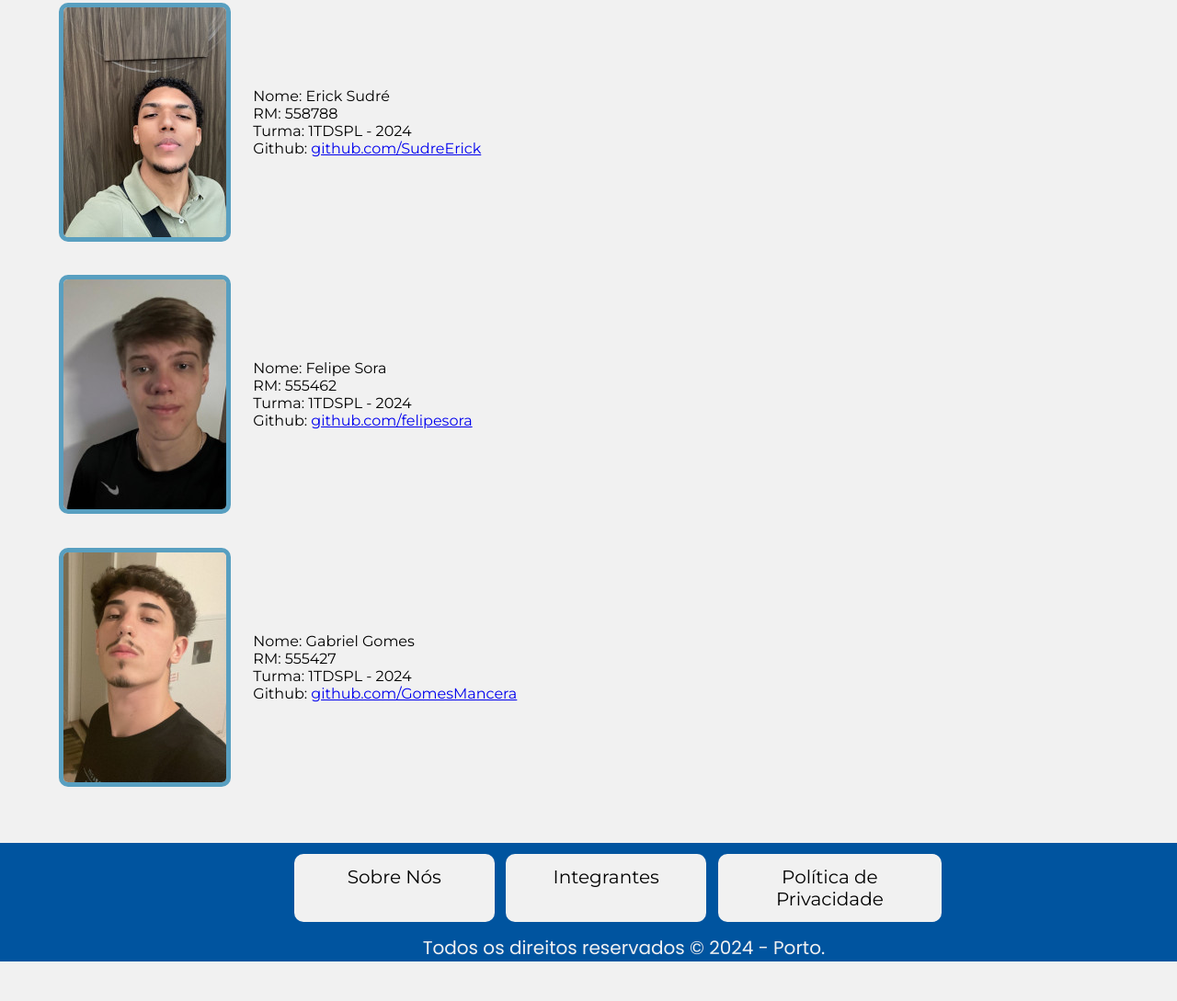
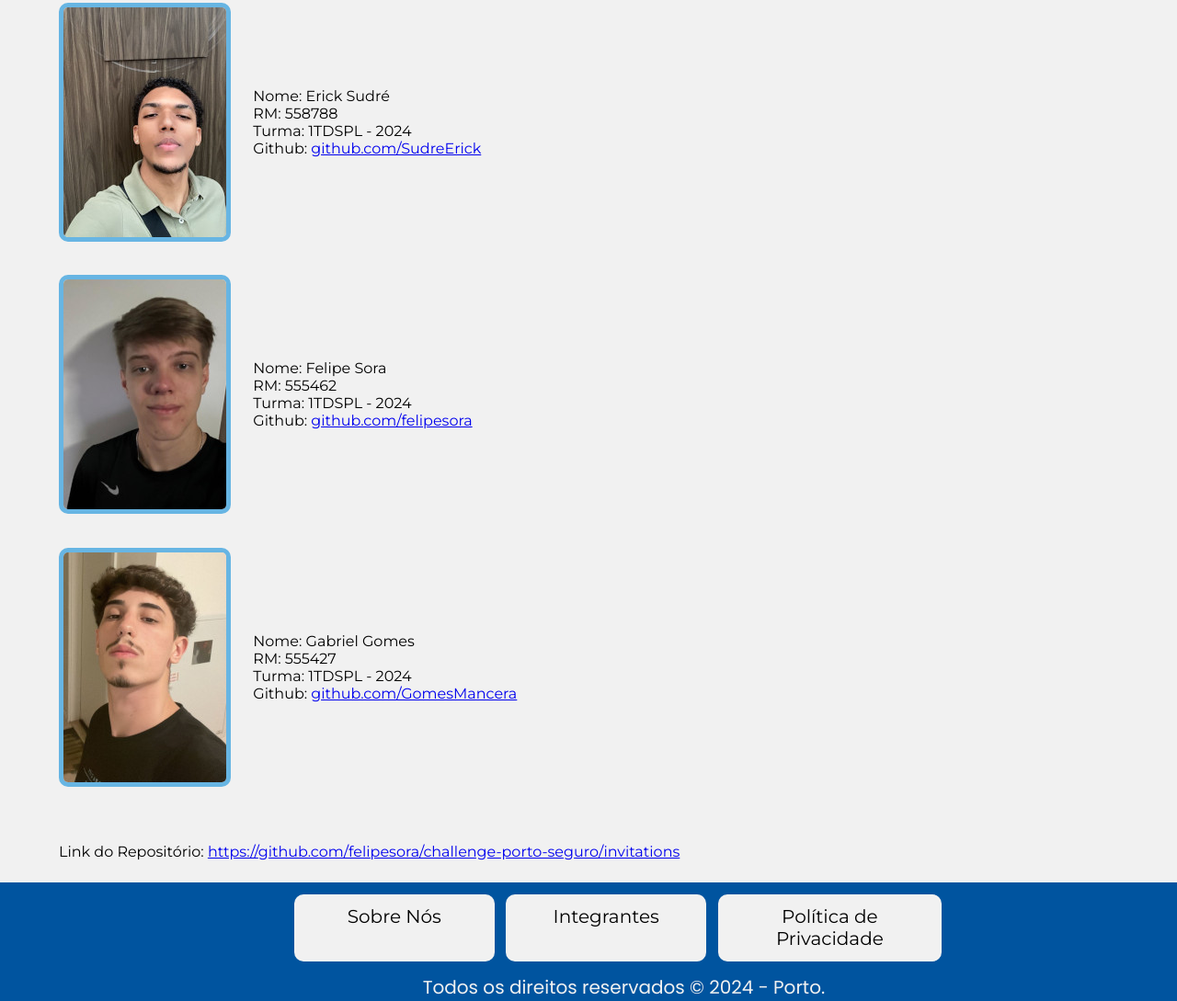
Before and after one commit to felipesora/challenge-porto-seguro, a plain HTML site: page integrantes.html in a window 1280 px wide. Shown: the part 259-1348 px from the top of the page at 92% size. Before the commit the page ends 1305 px from the top, so only its background shows below. Drawn offline with Linux system fonts and the light colour scheme.

Commit message:
link do repositorio na página de integrantes

```diff
--- a/integrantes.html
+++ b/integrantes.html
@@ -49,6 +49,7 @@
                     Github: <a href="https://github.com/GomesMancera" target="_blank">github.com/GomesMancera</a>
                 </p>
             </section>
+            <p class="link_repositorio">Link do Repositório: <a href="https://github.com/felipesora/challenge-porto-seguro/invitations" target="_blank">https://github.com/felipesora/challenge-porto-seguro/invitations</a></p>
         </div>
     </main>
 
--- a/styles/style.css
+++ b/styles/style.css
@@ -598,10 +598,14 @@ body {
 }
 
 .imagem{
-    border: var(--cor-hover-main) solid 5px;
+    border: var(--cor-terciaria) solid 5px;
     border-radius: 10px;
 }
 
+.link_repositorio{
+    margin: 0% 0% 2% 0%;
+    font-family: var(--font-texto);
+}
 /* Estilização da Página Integrantes */
 
 @media (max-width: 1400px){
```
